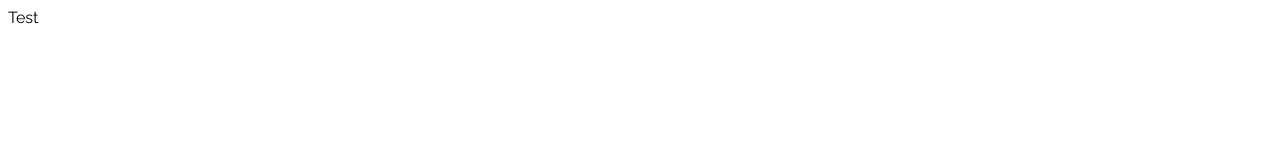
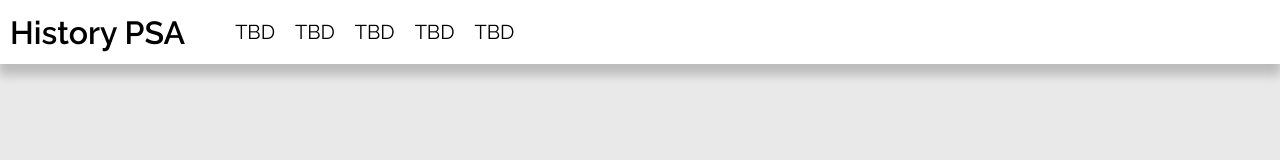
Before and after one commit to ls3205/HistoryPSAProject, a plain HTML site: page header.html in a window 1280 px wide. Drawn offline with Linux system fonts and the light colour scheme.

Commit message:
Updated header

```diff
--- a/header.html
+++ b/header.html
@@ -8,7 +8,16 @@
 </head>
 <body>
     <header>
-        Test
+        <div class="title">
+            <h1>History PSA</h1>
+        </div>
+        <ul class="nav-links">
+            <li><a href="#">TBD</a></li>
+            <li><a href="#">TBD</a></li>
+            <li><a href="#">TBD</a></li>
+            <li><a href="#">TBD</a></li>
+            <li><a href="#">TBD</a></li>
+        </ul>
     </header>
 </body>
 </html>
--- a/style.css
+++ b/style.css
@@ -1,5 +1,48 @@
 @import url('https://fonts.googleapis.com/css2?family=Raleway:wght@100;200;300;400;600&display=swap');
 
 body{
+    margin: 0px;
+    padding: 0px;
     font-family: 'Raleway', sans-serif;
+    background: #e9e9e9;
 }
+
+header{
+    margin: 0px;
+    padding: 0px;
+    height: 40px;
+    width: 100%;
+    box-sizing: border-box;
+    display: flex;
+    align-items: center;
+    min-height: 8vh;
+    background-color: white;
+    box-shadow: 0px 10px 10px 1px rgba(0, 0, 0, .2);
+}
+
+.title{
+    margin-left: 10px;
+}
+
+.nav-links{
+    display: inline-flex;
+    justify-content: left;
+    width: 45%;
+    font-size: 20px;
+}
+
+header li{
+    list-style: none;
+    display: inline;
+    padding: 10px;
+}
+
+header a{
+    color: black;
+    text-decoration: none;
+    transition-duration: 0.10s;
+}
+
+header a:hover{
+    color: dimgrey;
+}
```
